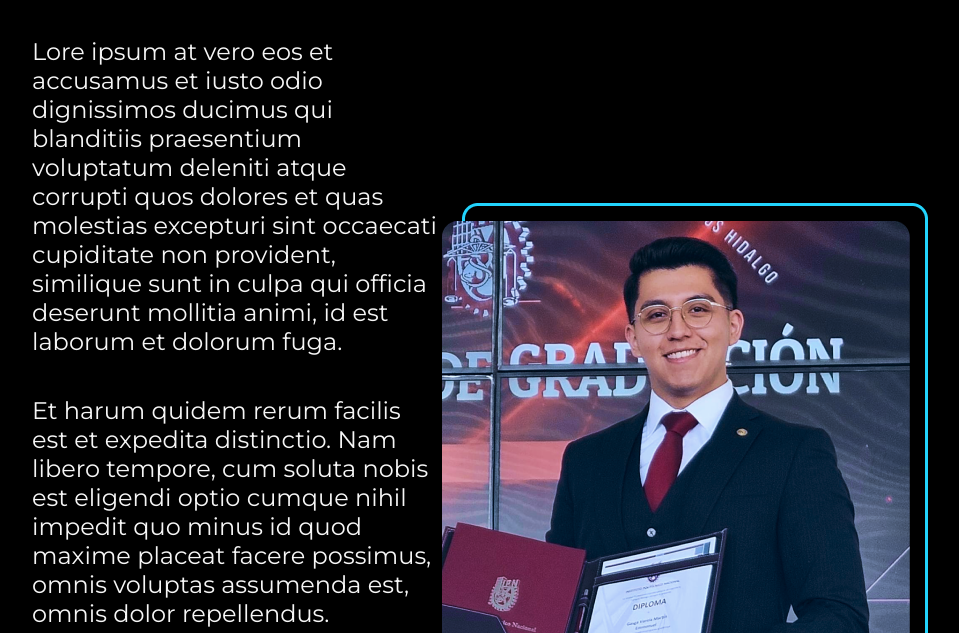
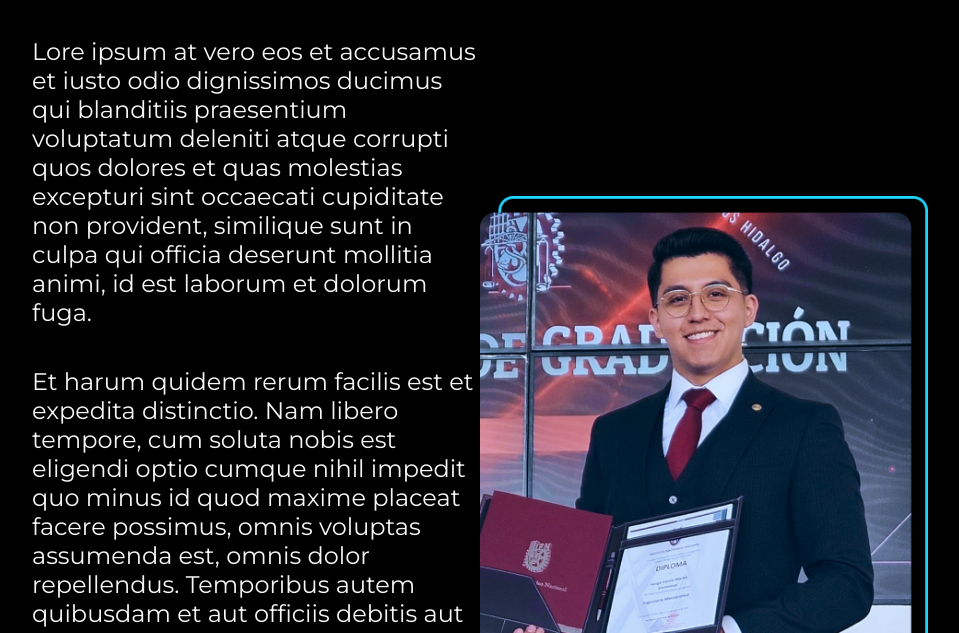
Before and after one commit to Martingasga/Front-end-Alura-portfolio, a plain HTML site: page about.html in a window 1280 px wide. Shown: the part 167-800 px from the top of the page, without its empty margins (160-1119 px from the left). Drawn offline with nearby package versions, Linux system fonts and the light colour scheme.

Commit message:
Update about.html
Correccion

```diff
--- a/about.html
+++ b/about.html
@@ -32,7 +32,7 @@
                 asperiores ipsum delis forum birol parela maxime infena. Excepteur sint
                 occaecat cupidatat non.</p>
         </section>
-        <img src="assets/user.png" alt="Foto personal">
+        <img class="presentacion__imagen" src="assets/user.png" alt="Foto personal">
     </main>
 
     <footer class="footer">
```
